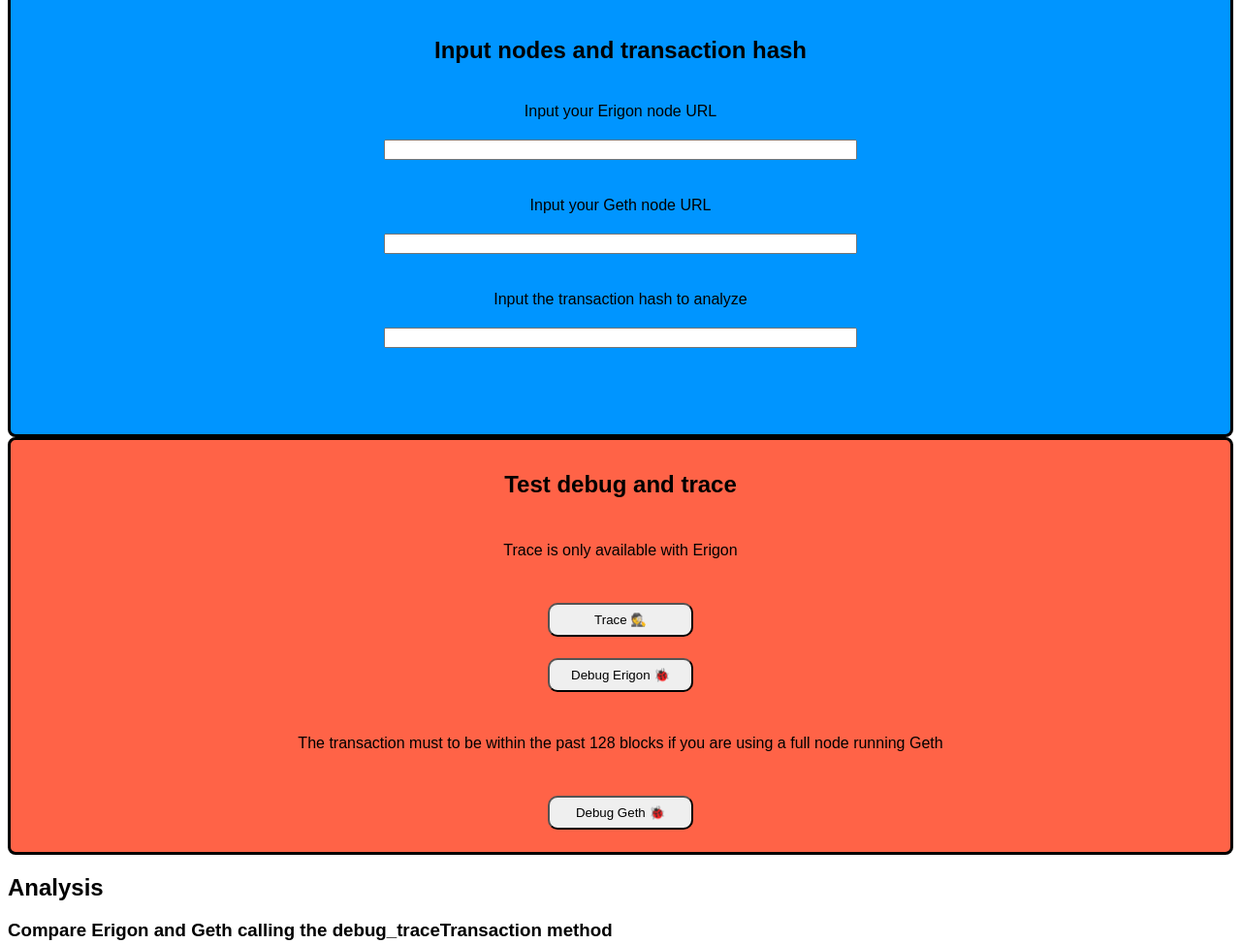
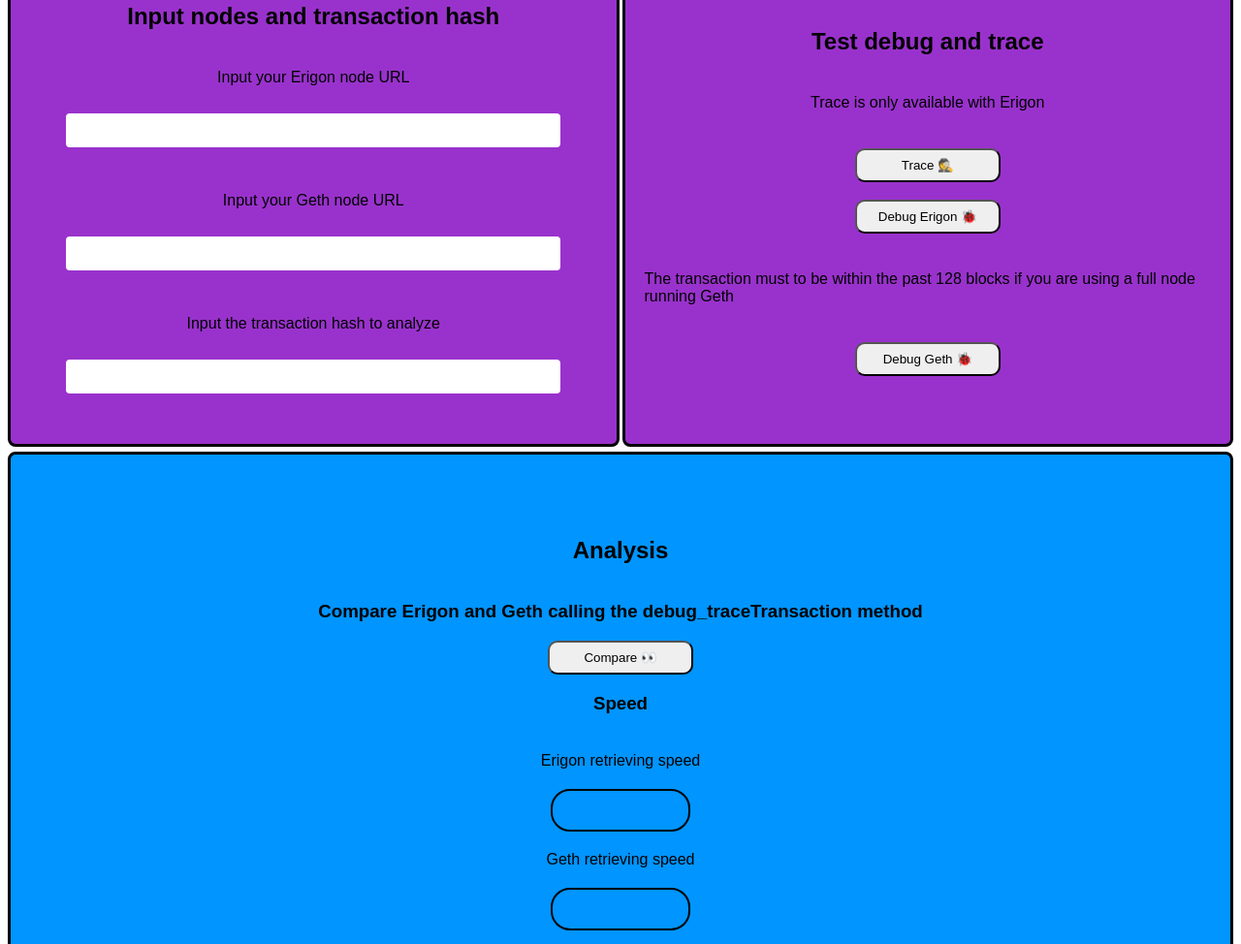
Before and after one commit to chainstacklabs/debug-trace-transactions-erigon, a plain HTML site: page index.html in a window 1280 px wide. Shown: the part 823-1797 px from the top of the page at 97% size. Drawn offline with Linux system fonts and the light colour scheme.

Commit message:
Update style.css

```diff
--- a/style.css
+++ b/style.css
@@ -9,18 +9,25 @@ body {
 
 .parent {
     display: grid;
-    grid-template-columns: 1fr;
-    grid-template-rows: repeat(4, 0fr);
-    grid-column-gap: 0px;
-    grid-row-gap: 0px;
+    grid-template-columns: repeat(2, 1fr);
+    grid-template-rows: repeat(5, 0fr);
+    grid-column-gap: 3px;
+    grid-row-gap: 5px;
+}
+
+.speedRes {
+    border-style: solid;
+    border-width: 2px;
+    border-radius: 20px;
+    width: 100px;
 }
 
 .div1 {
-    grid-area: 1 / 1 / 2 / 2;
+    grid-area: 1 / 1 / 2 / 3;
 }
 
 .div2 {
-    grid-area: 2 / 1 / 3 / 2;
+    grid-area: 2 / 1 / 3 / 3;
     background-color: #FFD700;
     height: 300px;
     border-style: solid;
@@ -35,11 +42,12 @@ body {
 
 .div3 {
     grid-area: 3 / 1 / 4 / 2;
-    background-color: #0095ff;
+    background-color: #9932CC;
     height: 500px;
     border-style: solid;
     border-width: 3px;
     border-radius: 8px;
+    padding-top: 10px;
     padding-top: 10px;
     display: flex;
     justify-content: center;
@@ -48,7 +56,37 @@ body {
 }
 
 .div4 {
-    grid-area: 4 / 1 / 5 / 2;
+    grid-area: 3 / 2 / 4 / 3;
+    background-color: #9932CC;
+    height: 500px;
+    border-style: solid;
+    border-width: 3px;
+    border-radius: 8px;
+    padding-top: 10px;
+    padding-top: 10px;
+    display: flex;
+    justify-content: center;
+    align-items: center;
+    flex-direction: column;
+}
+
+.div5 {
+    grid-area: 4 / 1 / 5 / 3;
+    background-color: #0095ff;
+    height: 800px;
+    border-style: solid;
+    border-width: 3px;
+    border-radius: 8px;
+    padding-top: 10px;
+    padding-top: 10px;
+    display: flex;
+    justify-content: center;
+    align-items: center;
+    flex-direction: column;
+}
+
+.div6 {
+    grid-area: 5 / 1 / 6 / 3;
     background-color: Tomato;
     border-style: solid;
     line-height: 1.4;
@@ -59,6 +97,10 @@ body {
     justify-content: center;
     align-items: center;
     flex-direction: column;
+}
+
+.buttons {
+    display: inline;
 }
 
 button {
@@ -73,4 +115,8 @@ label {
 
 input {
     width: 480px;
+    padding: 10px 15px;
+    margin: 8px 0;
+    border: none;
+    border-radius: 4px;
 }
```
